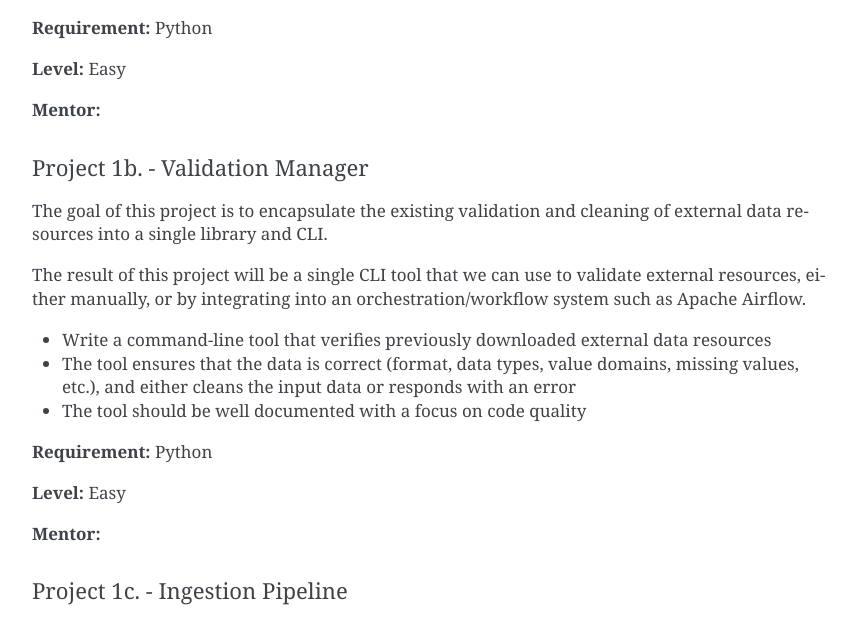
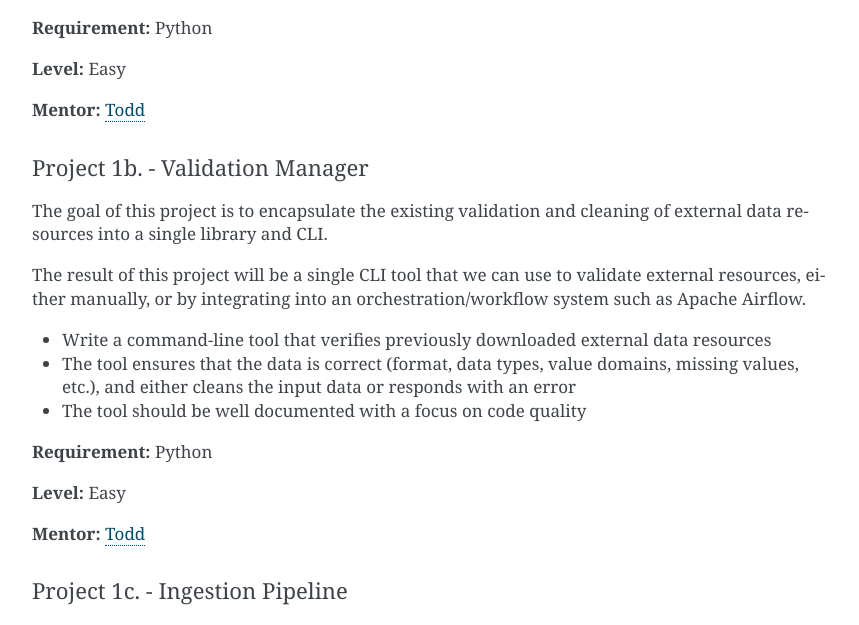
Before and after one commit to Breakthrough-Energy/docs, a Sphinx documentation site: the page built from source/dev/idea_list.md, in a window 1280 px wide and 900 px high, scrolled down 1322 px. Shown: the part 162-787 px from the top of the window, without its empty margins (254-1113 px from the left). Built offline with Sphinx 7.4.7, drawn with Linux system fonts in a browser that asks for light colours.

Commit message:
Added my name to Project 1a, 1b

```diff
--- a/source/dev/idea_list.md
+++ b/source/dev/idea_list.md
@@ -52,6 +52,7 @@ The result of this project will be a single CLI tool that we can use to download
 **Level:** Easy
 
 **Mentor:**
+[Todd](https://github.com/ToddG)
 
 #### Project 1b. - Validation Manager
 The goal of this project is to encapsulate the existing validation and cleaning of external data resources into a single library and CLI.
@@ -67,6 +68,7 @@ The result of this project will be a single CLI tool that we can use to validate
 **Level:** Easy
 
 **Mentor:**
+[Todd](https://github.com/ToddG)
 
 #### Project 1c. - Ingestion Pipeline
 The goal of this project is to automate the download, validation, and archival of external resources using industry standard components such as Apache Airflow, InfluxDB, Grafana, Blob Stores, etc.
```
